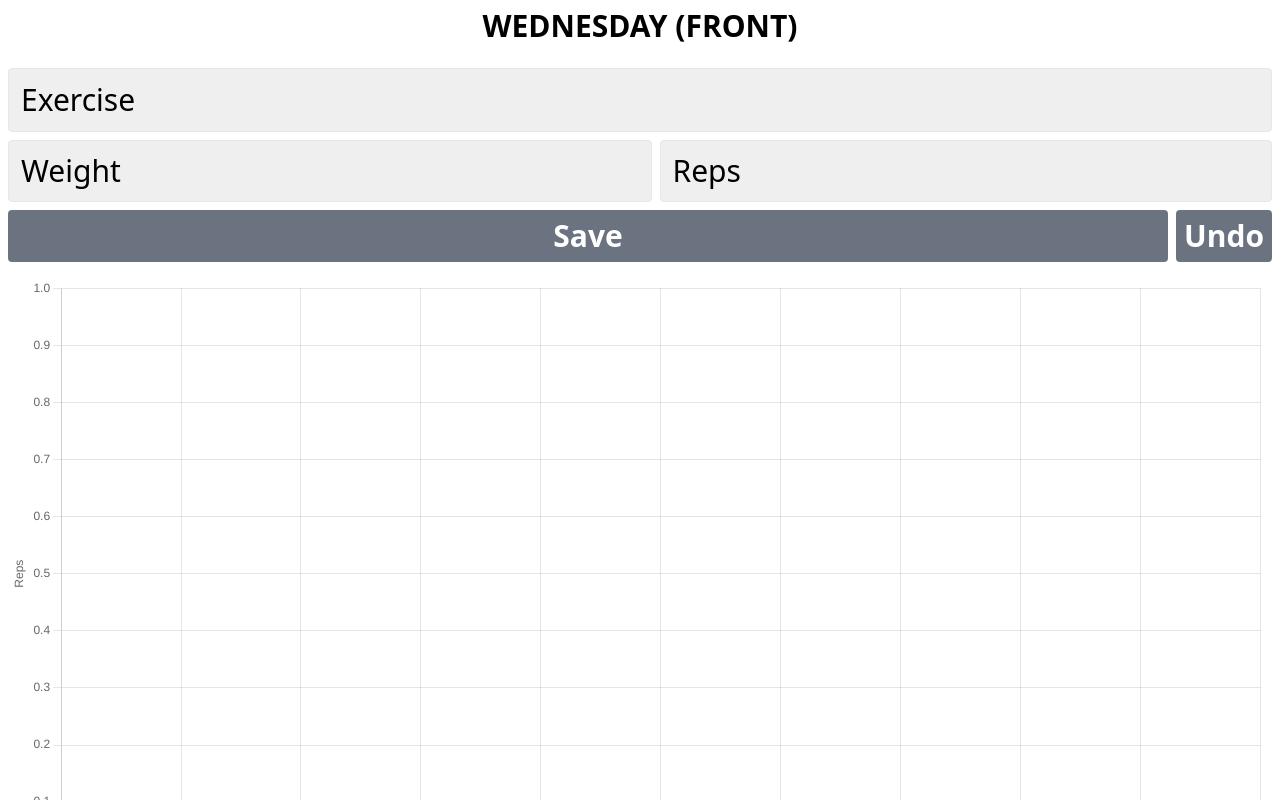
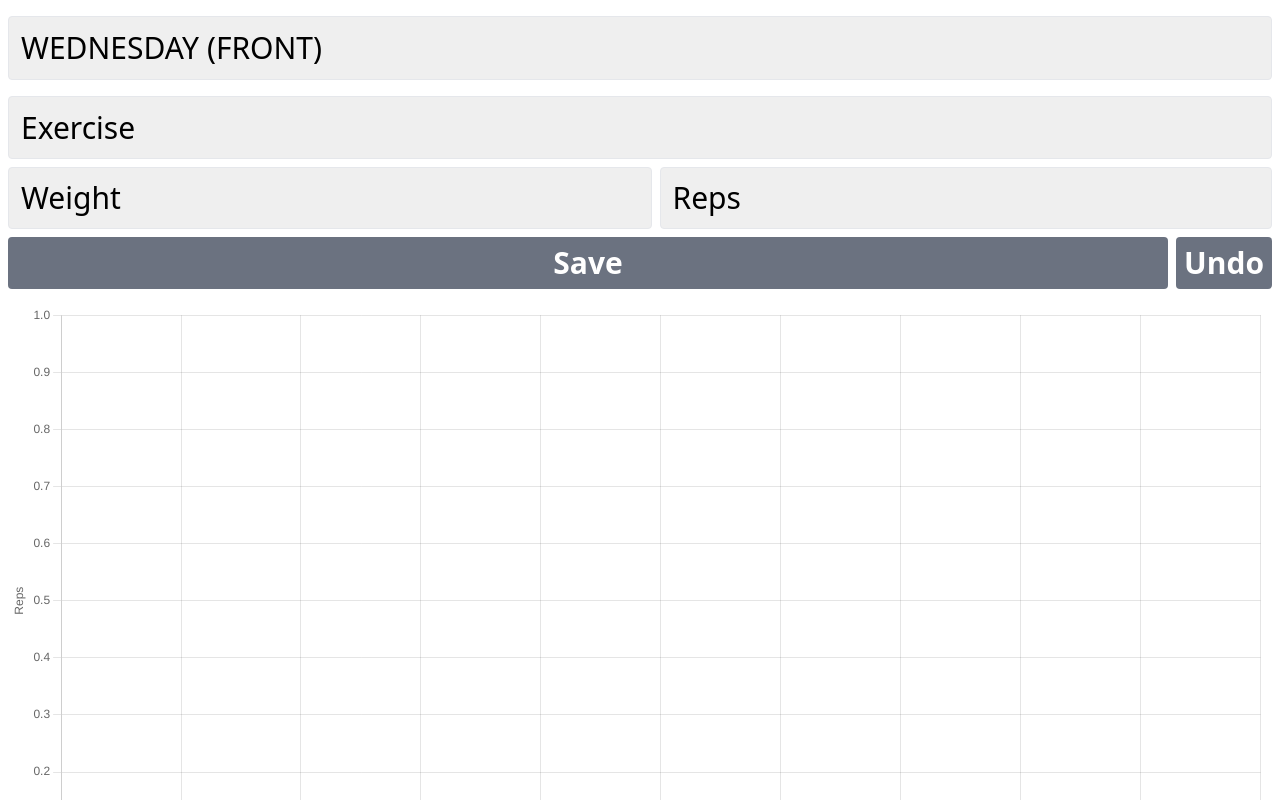
Before and after one commit to serg-mo/workout, a React app: page / in a window 1280 px wide. Shown: the top 800 px of the page. Built offline with nearby package versions, Linux system fonts and the light colour scheme.

Commit message:
custom weight options + changeable workout

```diff
--- a/src/App.js
+++ b/src/App.js
@@ -12,9 +12,6 @@ import { persistWorkout, initWorkout } from "./lib";
 // TODO: disable undo if there is no exercise or it has no existing sets
 // TODO: undo is a click behind
 export default function App() {
-  const todayIndex = new Date().getDay(); // 0 = Sunday, 1 = Monday, ..., 6 = Saturday
-  const [workoutName, exercises] = getTodaysWorkout(todayIndex);
-
   const [workout, setWorkout] = useState(null);
   const [exercise, setExercise] = useState(""); // must exist outside of form
 
@@ -51,9 +48,7 @@ export default function App() {
 
   return (
     <div className="w-full h-screen flex flex-col p-2">
-      <h1 className="font-bold mb-4 text-3xl text-center">{workoutName}</h1>
       <Form
-        exercises={exercises}
         exercise={exercise}
         setExercise={setExercise}
         handleSave={handleSave}
--- a/src/Form.js
+++ b/src/Form.js
@@ -1,43 +1,49 @@
 import React, { useState, useEffect } from "react";
-import { arrayRange } from "./lib";
+import { arrayRange, WORKOUTS, getTodaysWorkout } from "./lib";
 
-export default function Form({
-  exercises,
-  exercise,
-  setExercise,
-  handleSave,
-  undoLast,
-}) {
+export default function Form({ exercise, setExercise, handleSave, undoLast }) {
+  const [workout, setWorkout] = useState(getTodaysWorkout());
+  const [exercises, setExercises] = useState([]);
+
   const [weight, setWeight] = useState(0);
   const [reps, setReps] = useState(0);
-
-  const kettlebellWeights = [
-    8.8, 13.2, 17.6, 22, 26.4, 30.8, 35.2, 39.6, 44, 48.4, 52.8,
-  ];
-  const cableWeights = arrayRange(30, 150, 10);
-  const barbellWeights = arrayRange(45, 225, 5);
-  const [weightOptions, setWeightOptions] = useState(barbellWeights);
+  const [weightOptions, setWeightOptions] = useState([]);
 
   const repsOptions = arrayRange(3, 20, 1);
 
   useEffect(() => {
+    setExercises(WORKOUTS[workout]);
+
+    setExercise("");
+    setWeight(0);
+    setReps(0);
+  }, [workout]);
+
+  useEffect(() => {
     if (!exercise) return;
 
-    // TODO: these should be constants
-    if (exercises[exercise] === "kettlebell") {
-      setWeightOptions(kettlebellWeights);
-    } else if (exercises[exercise] === "cable") {
-      setWeightOptions(cableWeights);
-    } else {
-      setWeightOptions(barbellWeights);
-    }
-
+    setWeightOptions(exercises[exercise]);
     setWeight(0);
     setReps(0);
   }, [exercise]);
 
   return (
     <div className="flex flex-row flex-wrap justify-between text-3xl text-center">
+      <select
+        value={workout}
+        onChange={(e) => setWorkout(e.target.value)}
+        className="appearance-none w-full my-2 p-3 leading-tight border rounded focus:outline-none"
+      >
+        <option value="" disabled>
+          Workout
+        </option>
+        {Object.keys(WORKOUTS).map((name) => (
+          <option key={name} value={name}>
+            {name}
+          </option>
+        ))}
+      </select>
+
       <select
         value={exercise}
         onChange={(e) => setExercise(e.target.value)}
--- a/src/lib.js
+++ b/src/lib.js
@@ -1,30 +1,35 @@
 import moment from "moment";
+
+// TODO: make every exercise have its own weight options
+const kettlebellWeights = [
+  8.8, 13.2, 17.6, 22, 26.4, 30.8, 35.2, 39.6, 44, 48.4, 52.8,
+];
 
 // TODO: these should map to equipment, which maps to weights
 const LEGS = {
-  Squat: "barbell", // 17 safeguards, [quads, hams, glutes]
-  "Kettlebell Lunges": "kettlebell", // [glutes, hams, quads, calves]
-  "Cable Side Lunges": "cable", // [quads, abductors, glutes, hams]
-  "Calve Raises": "dumbbell", // [calves]
+  Squat: arrayRange(135, 185, 5), // 17 safeguards, [quads, hams, glutes]
+  "Kettlebell Lunges": kettlebellWeights, // [glutes, hams, quads, calves]
+  "Cable Side Lunges": arrayRange(30, 50, 10), // [quads, abductors, glutes, hams]
+  "Calve Raises": arrayRange(30, 75, 5), // [calves]
 };
 
 // push: chest, shoulders, and triceps
 const FRONT = {
-  "Bench Press": "barbell", // [pecs, delts, triceps, biceps, serratus]
-  "Overhead Press": "barbell", // [pecs, delts, triceps, traps]
-  "Cable Rows": "cable", // [lats, traps, delts, bicpes, triceps]
-  "Tricep Extensions": "cable", // [triceps]
+  "Bench Press": arrayRange(135, 185, 5), // [pecs, delts, triceps, biceps, serratus]
+  "Overhead Press": arrayRange(45, 135, 10), // [pecs, delts, triceps, traps]
+  "Cable Rows": arrayRange(80, 150, 10), // [lats, traps, delts, bicpes, triceps]
+  "Tricep Extensions": arrayRange(20, 90, 10), // [triceps]
 };
 
 // pull: back and biceps
 const BACK = {
-  Deadlift: "barbell", // [glutes, hams, core, back, traps]
-  "Kettlebell Snatch": "kettlebell", // [quads, hips, glutes, hams, core]
-  "Cable Pull Downs": "cable", // [lats, traps, biceps, core, delts, shoulders]
-  "Bicep Curls": "dumbbell", // [biceps]
+  Deadlift: arrayRange(135, 285, 10), // [glutes, hams, core, back, traps]
+  "Kettlebell Snatch": kettlebellWeights, // [quads, hips, glutes, hams, core]
+  "Cable Pull Downs": arrayRange(100, 200, 10), // [lats, traps, biceps, core, delts, shoulders]
+  "Bicep Curls": arrayRange(20, 45, 5), // [biceps]
 };
 
-const WORKOUTS = {
+export const WORKOUTS = {
   "MONDAY (LEGS)": LEGS,
   "WEDNESDAY (FRONT)": FRONT,
   "FRIDAY (BACK)": BACK,
@@ -46,16 +51,14 @@ export function formatDate(when = new Date()) {
   return moment(when).format("YYYY-MM-DD");
 }
 
-// TODO: make this editable
-export function getTodaysWorkout(todayIndex) {
+export function getTodaysWorkout() {
+  const todayIndex = new Date().getDay(); // 0 = Sunday, 1 = Monday, ..., 6 = Saturday
+
   for (let delta = 0; delta < 7; delta++) {
     const prevIndex = (7 + todayIndex - delta) % 7;
     const day = WEEKDAYS[prevIndex];
 
-    const entry = Object.entries(WORKOUTS).find(([key]) => key.startsWith(day));
-    if (entry) {
-      return entry;
-    }
+    return Object.keys(WORKOUTS).find((key) => key.startsWith(day)) ?? null;
   }
 
   return null;
```
Also changed, not shown: 1 other file (tests, documents, lock files or other folders).
